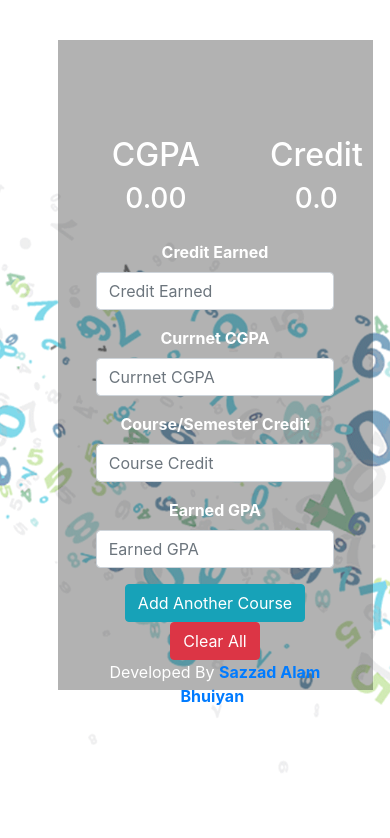
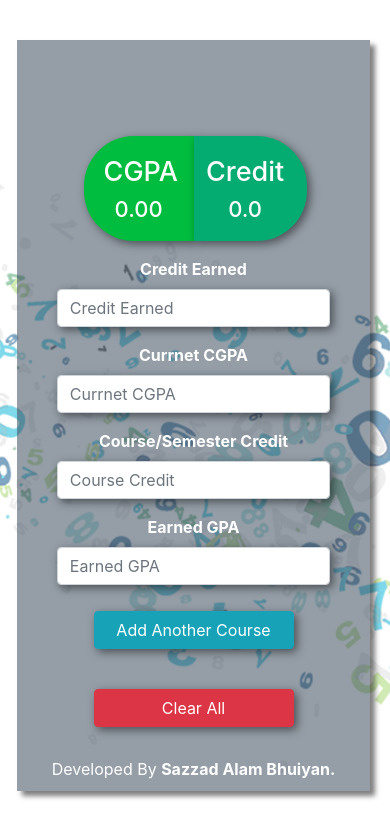
Before and after one commit to Sazzad05/CGPA-Calculator, a plain HTML site: page index.html in a window 390 px wide. Drawn offline with Linux system fonts and the light colour scheme.

Commit message:
Add files via upload

```diff
--- a/css/style.css
+++ b/css/style.css
@@ -3,72 +3,153 @@ body, html {
   margin: 0px;
   animation: sab_fadeXslide-effect 1.5s;
 }
-@keyframes sab_fadeXslide-effect {
-  from {transform: translatey(-50%);}
-  to   {transform: translatey(0%);}
-  0%   {opacity: 0%;}
-  100% {opacity: 100%;}
+
+/* Chrome, Safari, Edge, Opera */
+input::-webkit-outer-spin-button,
+input::-webkit-inner-spin-button {
+  -webkit-appearance: none;
+  margin: 0;
 }
+
+/* Firefox */
+input[type=number] {
+  -moz-appearance: textfield;
+}
+
 body::-webkit-scrollbar {
   display: none;
 }
+
 .bg {
   /* The image used */
   background-image: url("../image/background-cgpa-calculator.png");
-
   /* Full height */
   height: 100%;
-
   /* Center and scale the image nicely */
   background-position: center;
   background-repeat: no-repeat;
   background-attachment: fixed;
   background-size: cover;
-  margin: 0px;
+  margin: 0px 0px 0px -43px;
   text-align: center;
 }
 
-.clacu-body{
-	background-color: rgba(0, 0, 0, 0.3);
+.clacu-body {
+  background-color: rgba(44, 62, 80, 0.5);
   width: 65%;
-	height: 500px;
-	margin:40px auto 0px auto;
-
+  height: auto;
+  margin: 40px auto 0px auto;
+  box-shadow: 5px 5px 5px rgba(0, 0, 0, 0.5);
   color: white;
 }
-.userinput{
-	padding: 80px 10px;
+
+.userinput {
+  padding: 80px 10px 10px;
   margin: auto;
   text-align: -webkit-center;
   text-align: -moz-center;
 }
-.form-control{
+
+.form-control {
+  box-shadow: 3px 3px 10px rgba(0, 0, 0, 0.5);
   width: 70%;
 }
-.outputbox{
+
+.outputboxCGPA {
   width: 150px;
-	height: 150px;
-	background-color: rgb(17, 180, 2);
-	border-radius: 50px;
+  height: 130px;
+  background-color: #00bd3f;
+  box-shadow: 3px 3px 10px rgba(0, 0, 0, 0.5);
+  border-radius: 50px 0 0 50px;
   padding: 25px;
 }
 
-@media only screen and (max-width: 950px) {
-  .clacu-body{
+.outputboxCredit {
+  width: 150px;
+  height: 130px;
+  background-color: #05ac72;
+  box-shadow: 3px 3px 10px rgba(0, 0, 0, 0.5);
+  border-radius: 0 50px 50px 0;
+  padding: 25px;
+}
 
+.outputalign {
+  margin-right: -30px;
 }
+
+.output {
+  margin-left: 5%;
 }
-@media only screen and (max-width: 767px) {
-  .clacu-body{
-	height: 650px;
 
+a {
+  color: white;
 }
+
+a:hover {
+  color: black;
+  text-decoration: none;
 }
-@media only screen and (max-width: 450px) {
-  .clacu-body{
-	width: 90%;
+
+.btn {
+  width: 200px;
+  box-shadow: 3px 3px 10px rgba(0, 0, 0, 0.5);
+  margin: 10px 0px 30px 0px;
 }
-.form-control{
+
+@media only screen and (max-width: 627px) {
+  .clacu-body {
     width: 90%;
   }
 }
+
+@media only screen and (max-width: 450px) {
+  .form-control {
+    width: 90%;
+  }
+}
+
+@media only screen and (max-width: 400px) {
+  .output h2 {
+    font-size: 27px;
+  }
+
+  .output h3 {
+    font-size: 22px;
+  }
+
+  .outputboxCGPA {
+    width: 110px;
+    height: 105px;
+    padding: 20px;
+  }
+
+  .outputboxCredit {
+    width: 113px;
+    height: 105px;
+    padding: 20px 20px 20px 10px;
+  }
+}
+
+@media only screen and (max-width: 300px) {
+  .btn {
+    width: auto;
+  }
+}
+
+@keyframes sab_fadeXslide-effect {
+  from {
+    transform: translatey(-50%);
+  }
+
+  to {
+    transform: translatey(0%);
+  }
+
+  0% {
+    opacity: 0%;
+  }
+
+  100% {
+    opacity: 100%;
+  }
+}
```
Lines whose indentation alone changed are shown as unchanged.
